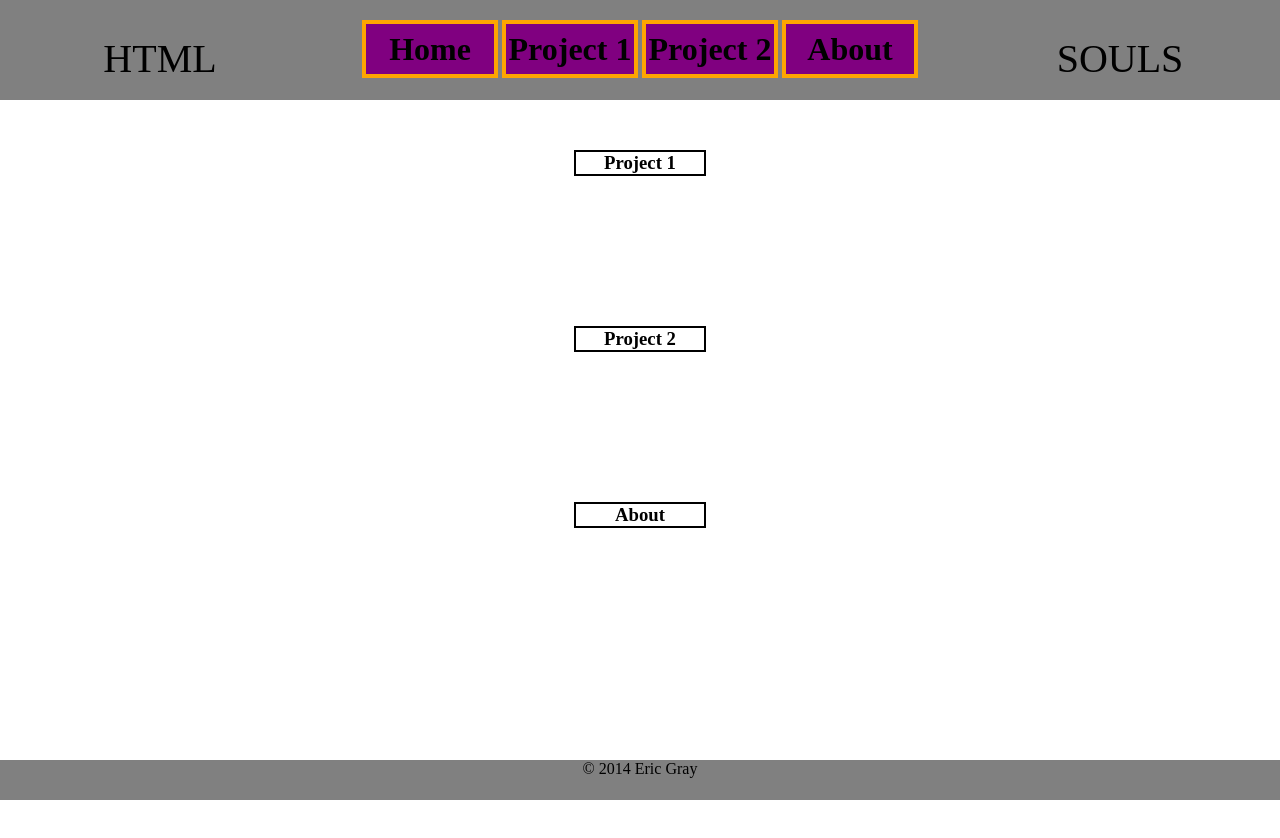
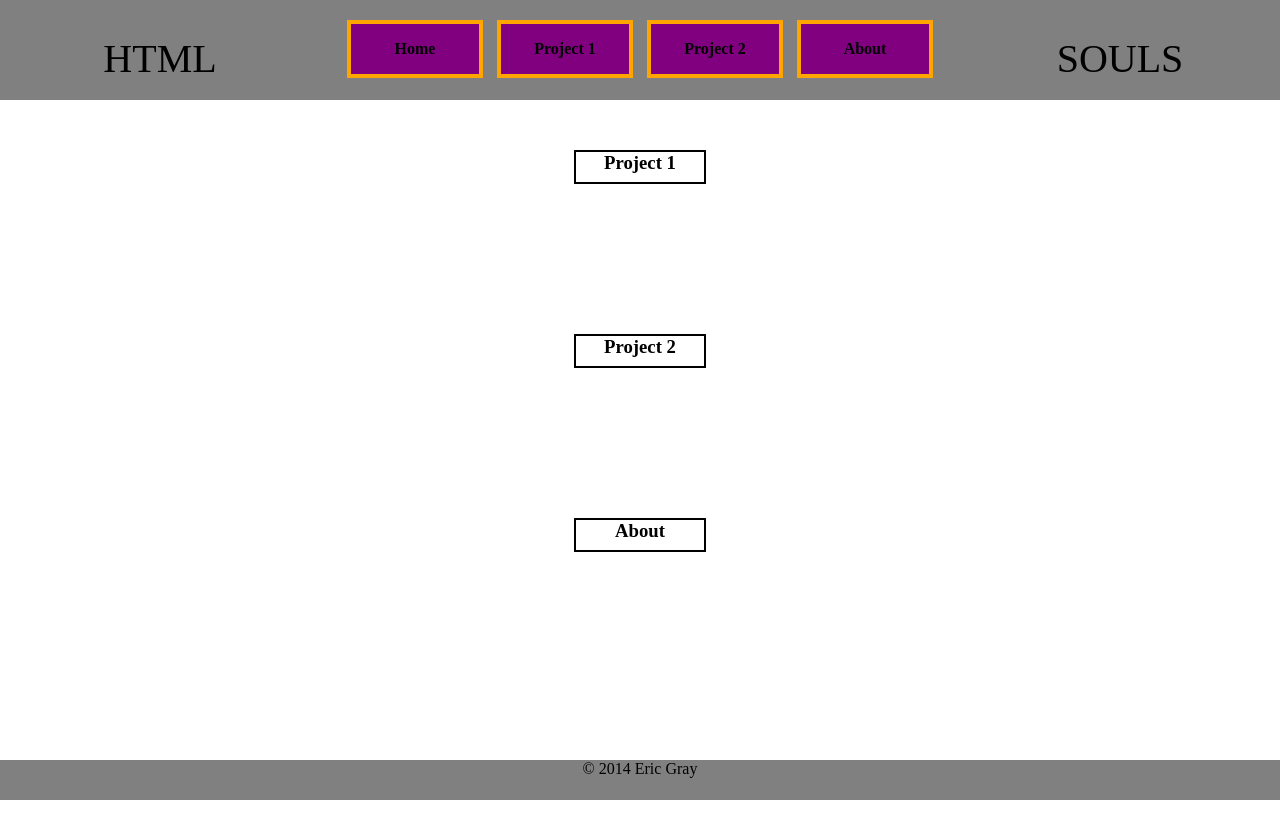
Before and after one commit to elisidan/htmlsouls, a plain HTML site: page index.html in a window 1280 px wide. Drawn offline with Linux system fonts and the light colour scheme.

Commit message:
Added a landscape design

```diff
--- a/index.html
+++ b/index.html
@@ -15,13 +15,13 @@
 			<div id="home" class="menubox">
 				<h1 class="menutext"><a href="www.htmlsouls.com" />Home</a></h1>
 			</div>
-			<div id="Project 1" class="menubox">
+			<div id="Project1" class="menubox">
 				<h1 class="menutext"><a href="www.htmlsouls.com/pro1">Project 1</a></h1>
 			</div>
-			<div id="Project 2" class="menubox">
+			<div id="Project2" class="menubox">
 				<h1 class="menutext"><a href="www.htmlsouls.com/pro2">Project 2</a></h1>
 			</div>
-			<div id="Project 3" class="menubox">
+			<div id="About" class="menubox">
 				<h1 class="menutext"><a href="www.htmlsouls.com/pro3">About</a></h1>
 			</div>
 		</div>
--- a/media.scss
+++ b/media.scss
@@ -1,4 +1,4 @@
-@media screen and (max-width: 424px) {
+@media screen and (max-width: 441px) {
 	body {
 	background: red;
 	}
@@ -26,4 +26,38 @@
 		}
 
 	}
+
+	.main {
+	min-width: 75px;
+	}
 }
+
+@media screen and (min-width: 442px) and (max-width: 967px) {
+	body {
+	background: blue;
+	}
+}
+
+
+
+.menubox {
+	font-size: 50%;
+	min-width: 100px;
+	height: 25%;
+	margin: 2px 0%;
+}
+
+.main {
+	min-width: 90px;
+	min-height: 30px;
+	}
+
+@media screen and (min-width: 968px) {
+
+	.menubox {
+		font-size: auto;
+		width: 20%;
+		height: 50%;
+		margin: 0 5px;
+}
+}
--- a/souls.scss
+++ b/souls.scss
@@ -52,6 +52,7 @@ html, body {
 	height: 50%;
 	border: 4px solid orange;
 	background: purple;
+	min-width: 150px;
 	}
 
 	.menutext {
```
Also changed, not shown: media.css, souls.css, 2 other files.
